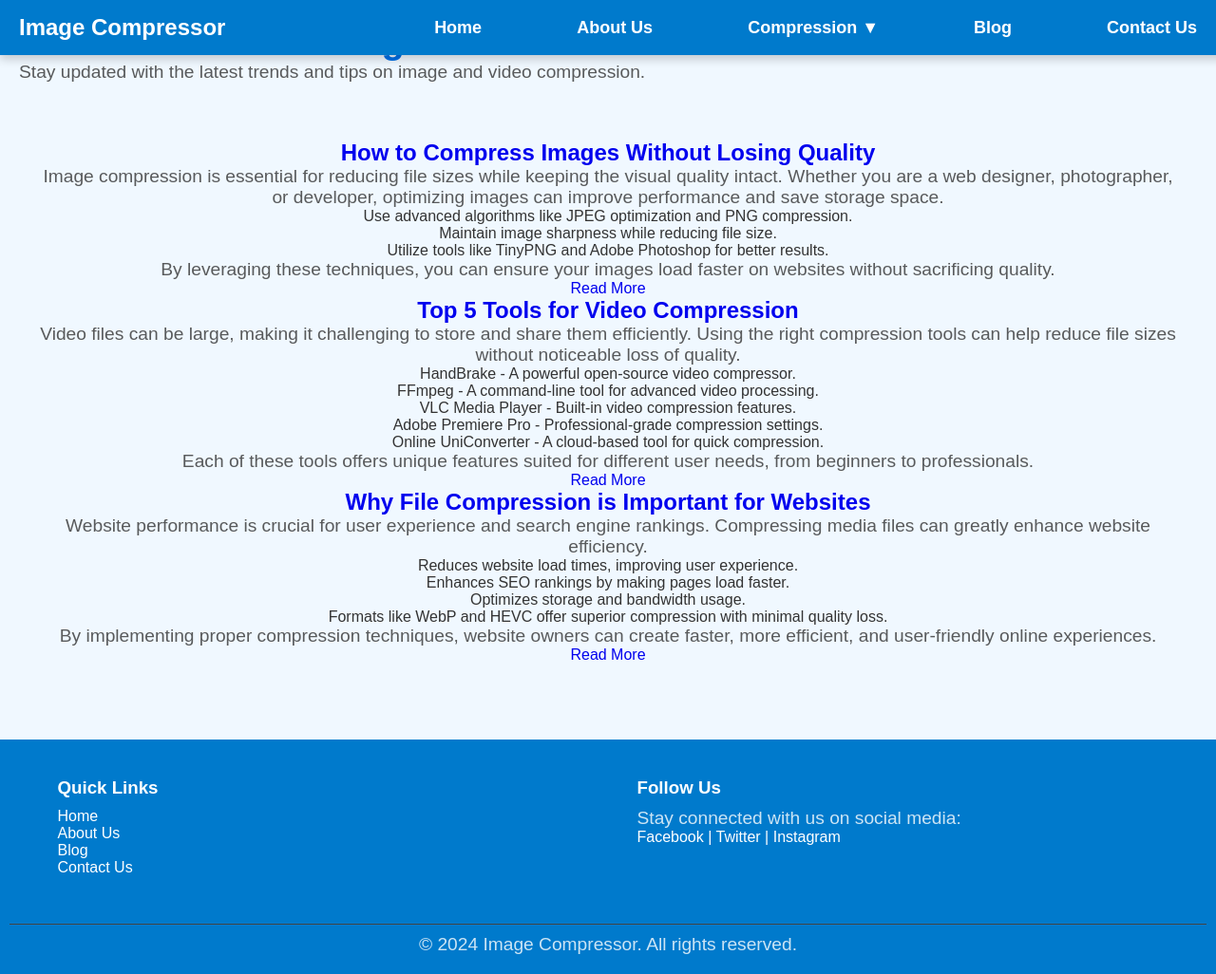
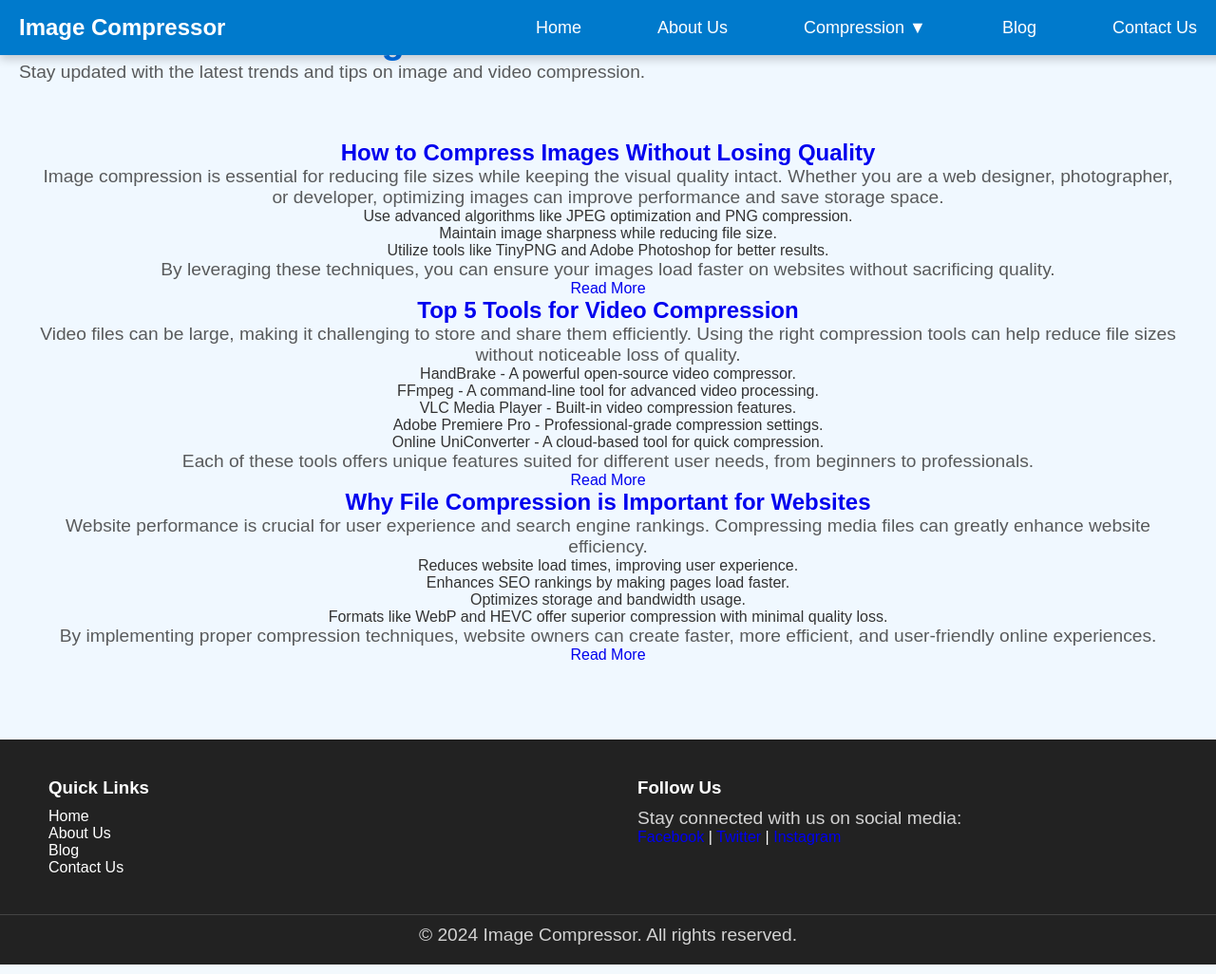
Before and after one commit to martinondiwa/image_compression, a Flask app: page /blog in a window 1280 px wide. Shown: the whole page at 95% size. Run offline with Flask 3, Linux system fonts and the light colour scheme; some libraries are stand-ins or nearby versions.

Commit message:
Update style.css
asdfghk

```diff
--- a/static/css/style.css
+++ b/static/css/style.css
@@ -412,27 +412,6 @@ body {
     align-items: center;
 }
 
-.navbar .nav-links {
-    list-style: none;
-    display: flex;
-    gap: 20px;
-}
-
-.navbar .nav-links li {
-    display: inline;
-}
-
-.navbar .nav-links a {
-    color: white;
-    text-decoration: none;
-    font-weight: bold;
-    transition: color 0.3s ease-in-out;
-}
-
-.navbar .nav-links a:hover {
-    color: #ffcc00;
-}
-
 /* Hero Section */
 .hero-section {
     background: linear-gradient(135deg, #007acc, #005b99);
@@ -563,26 +542,6 @@ body {
     border-radius: 10px;
 }
 
-/* Footer */
-footer {
-    background: #007acc;
-    color: white;
-    text-align: center;
-    padding: 20px 10px;
-}
-
-.footer-section {
-    margin-bottom: 10px;
-}
-
-.footer-section a {
-    color: white;
-    text-decoration: none;
-}
-
-.footer-section a:hover {
-    text-decoration: underline;
-}
 
 /* Animations */
 @keyframes fadeIn {
```
